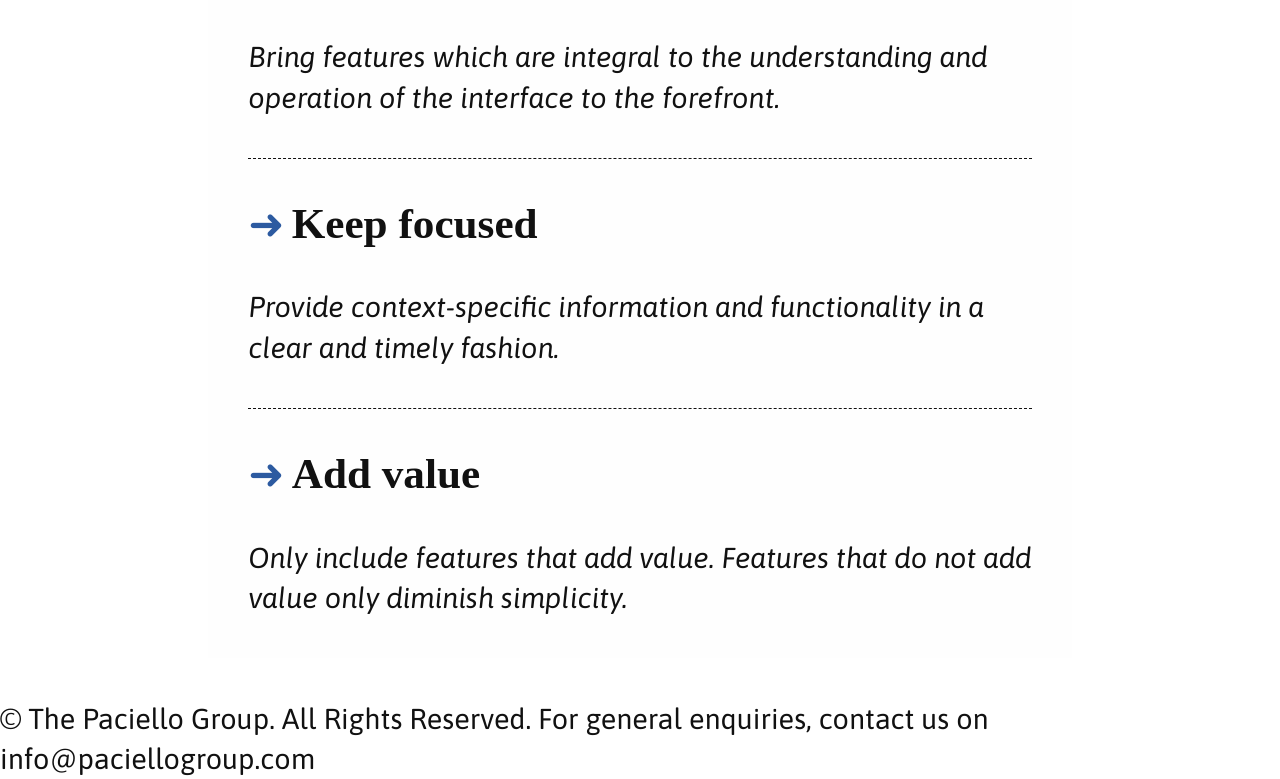
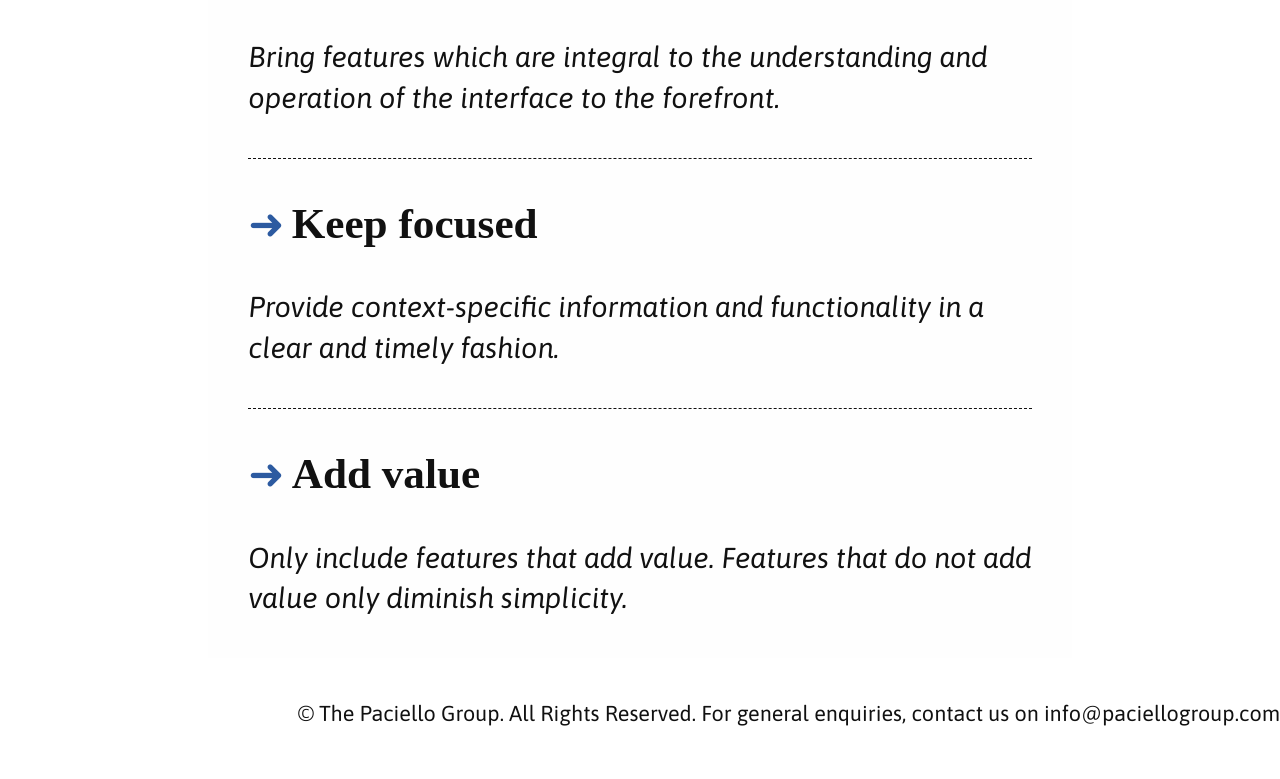
Before and after one commit to ThePacielloGroup/inclusive-design-principles, a plain HTML site: page index.html in a window 1280 px wide. Shown: the part 4010-4789 px from the top of the page. After the commit the page ends 4739 px from the top, so only its background shows below. Drawn offline with Linux system fonts and the light colour scheme; a web font is replaced by a local one.

Commit message:
Update style.css

```diff
--- a/style.css
+++ b/style.css
@@ -174,3 +174,8 @@ h4 button {
 [aria-expanded="true"] i::before {
   content: '\2013';
 }
+
+footer {
+  font-size: 0.75rem;
+  text-align: right;
+}
```
